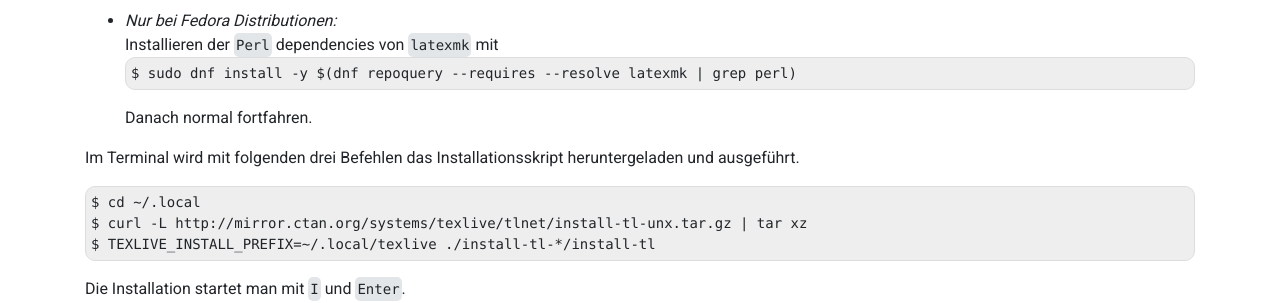
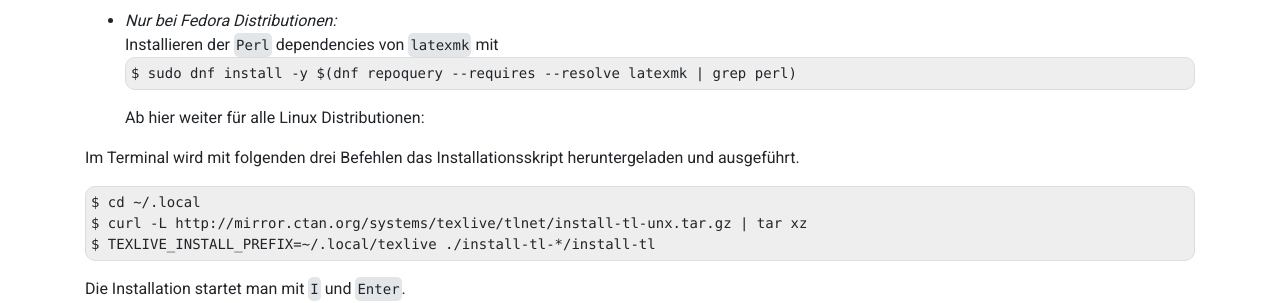
Before and after one commit to pep-dortmund/homepage-toolbox, a Jekyll site: the page built from install/linux.md, in a window 1280 px wide and 900 px high, scrolled down 1622 px. Shown: the part 152-455 px from the top of the window. Built offline with Jekyll 4.4.1, drawn with Linux system fonts in a browser that asks for light colours; nearby versions of some CDN libraries.

Commit message:
edit wording for continuation

````diff
--- a/install/linux.md
+++ b/install/linux.md
@@ -96,7 +96,7 @@ Installieren der `Perl` dependencies von `latexmk` mit
 ```
 $ sudo dnf install -y $(dnf repoquery --requires --resolve latexmk | grep perl)
 ```
-Danach normal fortfahren.
+Ab hier weiter für alle Linux Distributionen:
 
 Im Terminal wird mit folgenden drei Befehlen das Installationsskript
 heruntergeladen und ausgeführt.
````
